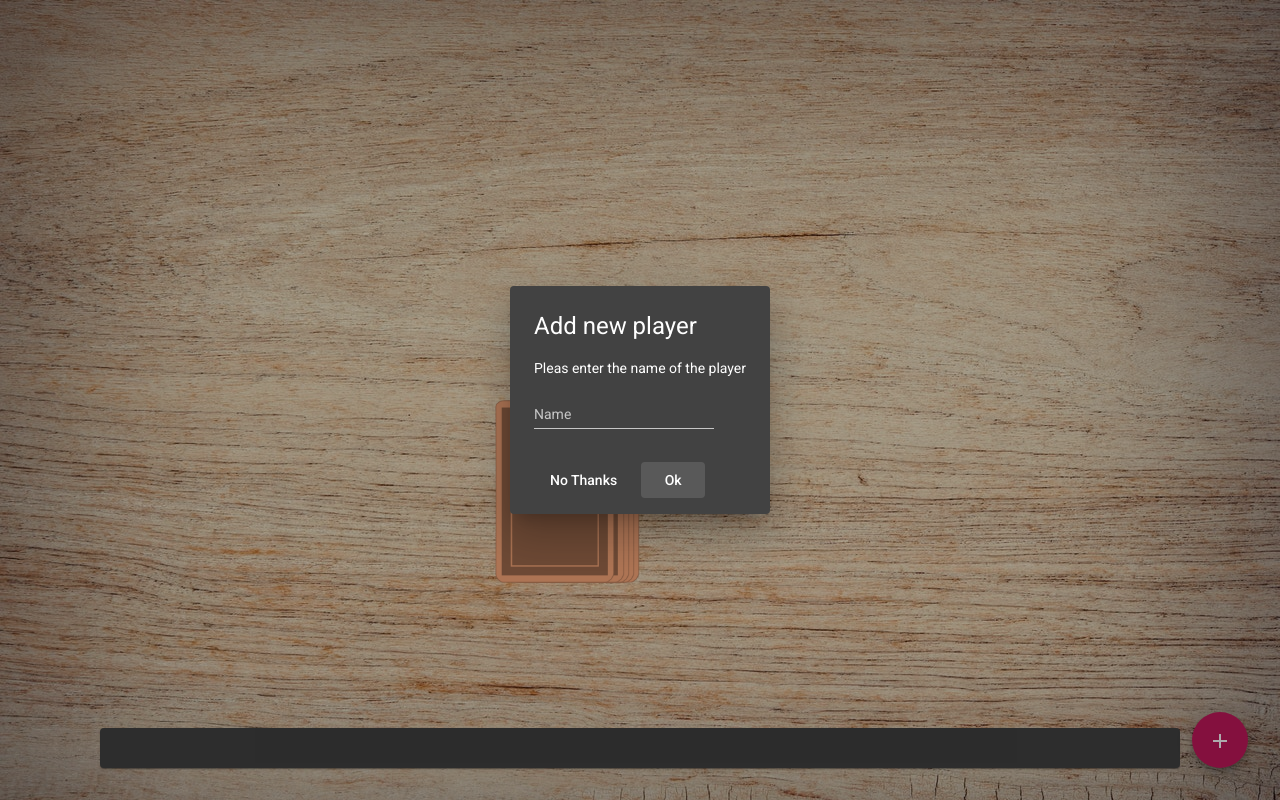
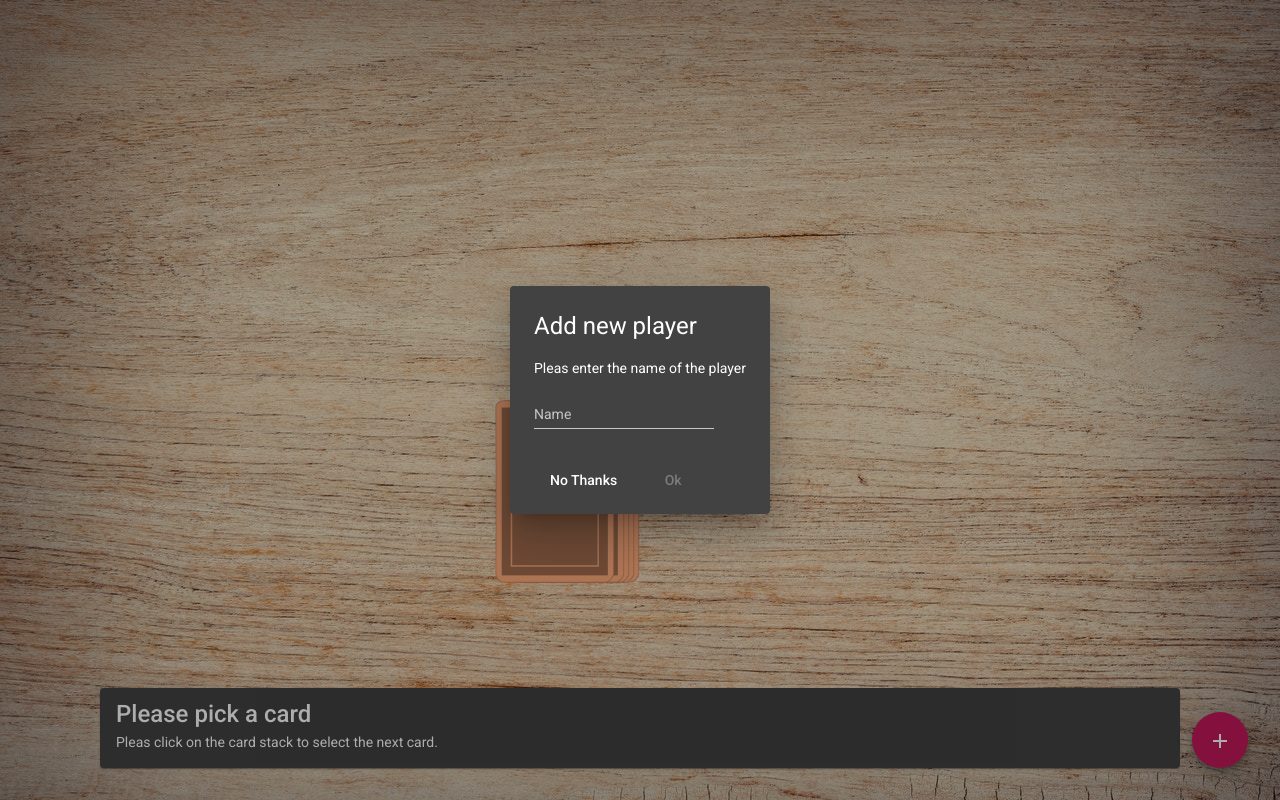
Before and after one commit to AlexKummerer/ringoffire, an Angular app: page /game in a window 1280 px wide. Both pictures are taken after a click on the button "add". Built offline with nearby package versions, Linux system fonts and the light colour scheme.

Commit message:
First playable Version

```diff
--- a/src/app/add-player-dialog/add-player-dialog.component.html
+++ b/src/app/add-player-dialog/add-player-dialog.component.html
@@ -8,5 +8,5 @@
 </div>
 <div mat-dialog-actions>
     <button mat-button (click)="onNoClick()">No Thanks</button>
-    <button mat-button [mat-dialog-close]="name" cdkFocusInitial>Ok</button>
+    <button mat-button [disabled]="name.length == 0" [mat-dialog-close]="name" cdkFocusInitial>Ok</button>
 </div>
--- a/src/app/add-player-dialog/add-player-dialog.component.ts
+++ b/src/app/add-player-dialog/add-player-dialog.component.ts
@@ -1,6 +1,10 @@
 import { Component, Inject, OnInit } from '@angular/core';
 import {MatDialog, MatDialogRef, MAT_DIALOG_DATA} from '@angular/material/dialog';
 
+export interface DialogData {
+
+  name: string;
+}
 
 
 @Component({
@@ -9,11 +13,14 @@ import {MatDialog, MatDialogRef, MAT_DIALOG_DATA} from '@angular/material/dialog
   styleUrls: ['./add-player-dialog.component.scss'],
 })
 export class AddPlayerDialogComponent implements OnInit {
+
   name: string = '';
 
+  constructor( public dialog: MatDialog, public dialogRef: MatDialogRef<AddPlayerDialogComponent>, @Inject(MAT_DIALOG_DATA) public data: DialogData) {}
+  ngOnInit(): void {}
+  onNoClick() : void {
 
-  ngOnInit(): void {}
-  onNoClick() {
+    this.dialogRef.close();
 
   }
 
--- a/src/app/game-info/game-info.component.html
+++ b/src/app/game-info/game-info.component.html
@@ -1,7 +1,7 @@
 <mat-card>
     <mat-card-title>
-        {{ title }}
+        {{ card ? title : 'Please pick a card' }}
 
     </mat-card-title>
-    <mat-card-content> {{ description }} </mat-card-content>
+    <mat-card-content> {{ card ? description : 'Pleas click on the card stack to select the next card.' }} </mat-card-content>
 </mat-card>
--- a/src/app/game/game.component.ts
+++ b/src/app/game/game.component.ts
@@ -1,9 +1,12 @@
 import { Component, OnInit } from '@angular/core';
 import { Game } from 'src/models/game';
-import {MatDialog, MatDialogRef, MAT_DIALOG_DATA} from '@angular/material/dialog';
+import {
+  MatDialog,
+  MatDialogRef,
+  MAT_DIALOG_DATA,
+} from '@angular/material/dialog';
 
 import { AddPlayerDialogComponent } from '../add-player-dialog/add-player-dialog.component';
-
 
 @Component({
   selector: 'app-game',
@@ -20,7 +23,6 @@ export class GameComponent implements OnInit {
 
   ngOnInit(): void {
     this.newGame();
-
   }
 
   newGame() {
@@ -32,10 +34,16 @@ export class GameComponent implements OnInit {
       this.currentCard = this.game.stack.pop();
       this.pickCardAnimation = true;
 
-      console.log('New Card:',  this.currentCard);
-      console.log('Game is:' , this.game);
+      console.log('New Card:', this.currentCard);
+      console.log('Game is:', this.game);
+
+      this.game.currentPlayer++;
+
+      this.game.currentPlayer =
+        this.game.currentPlayer % this.game.players.length;
+
       setTimeout(() => {
-        this.game.playedCards.push(this.currentCard)
+        this.game.playedCards.push(this.currentCard);
         this.pickCardAnimation = false;
       }, 1500);
     }
@@ -44,11 +52,11 @@ export class GameComponent implements OnInit {
   openDialog(): void {
     const dialogRef = this.dialog.open(AddPlayerDialogComponent);
 
-    dialogRef.afterClosed().subscribe((name: string )=> {
-     this.game.players.push(name);
+    dialogRef.afterClosed().subscribe((name: string) => {
+      if ( name && name.length >0) {
+        this.game.players.push(name);
+      }
 
     });
   }
-
-
 }
```
